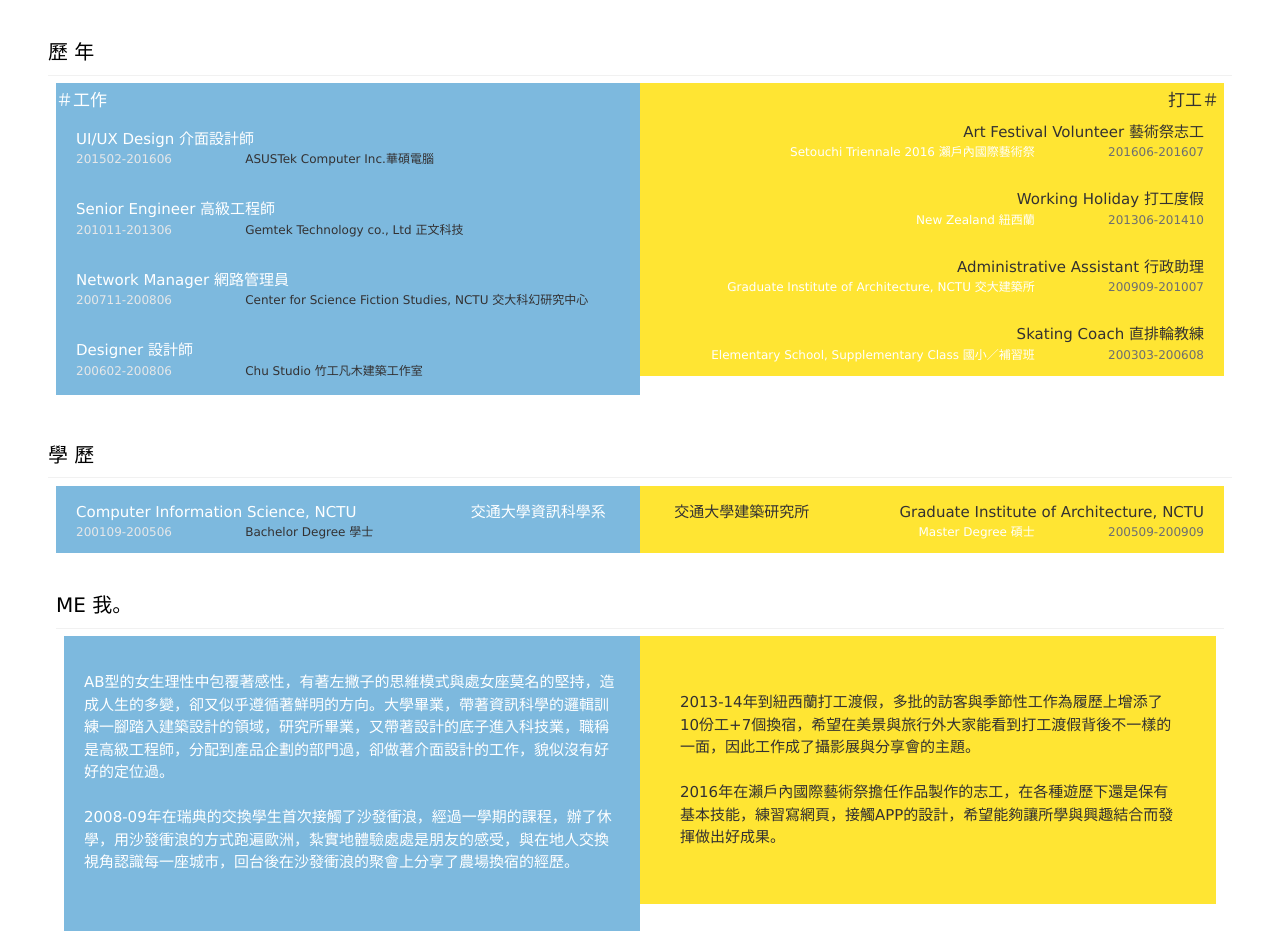
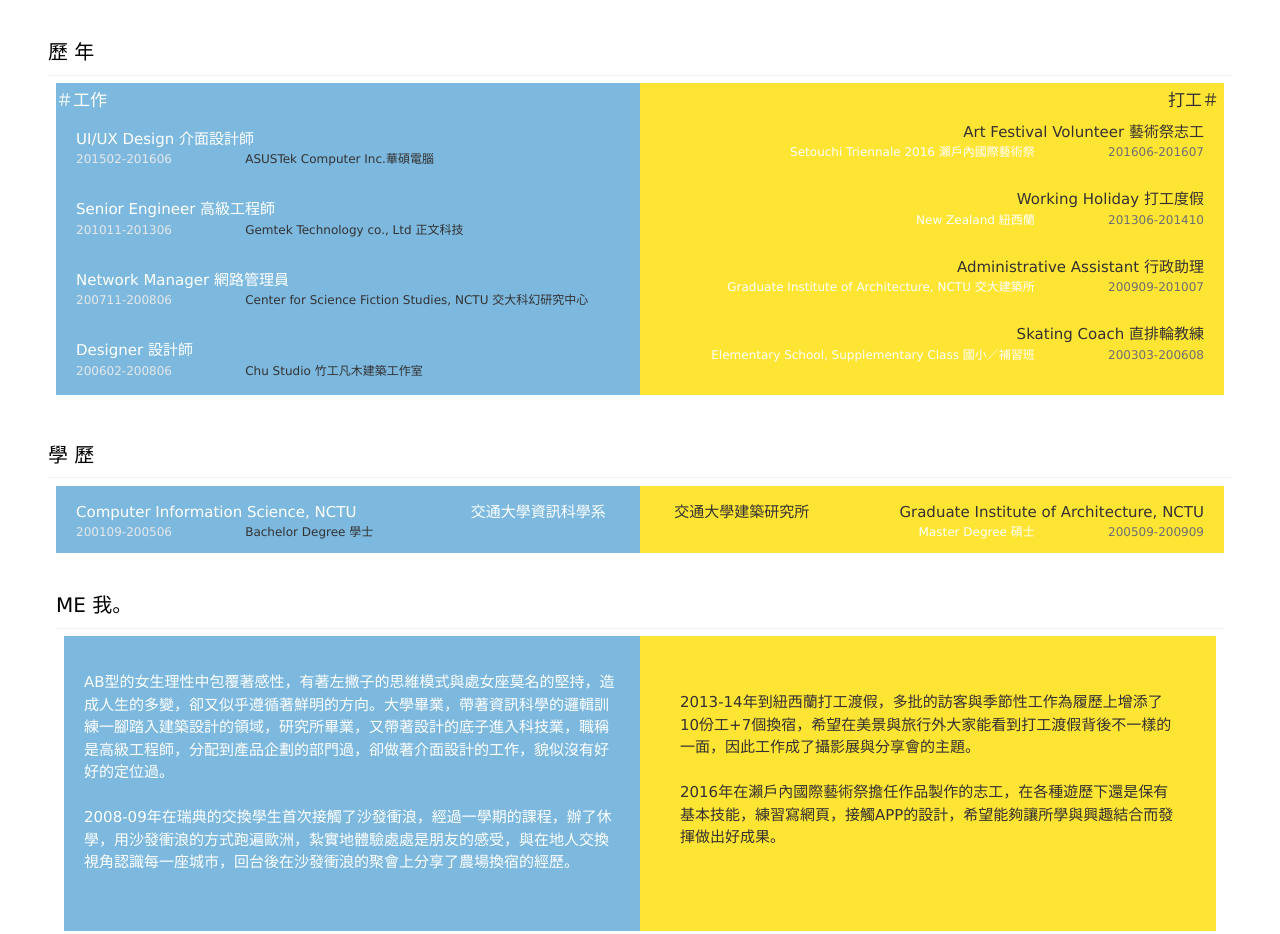
Before and after one commit to giagiar/JArmie, a plain HTML site: page experience.html in a window 1280 px wide. Drawn offline with Linux system fonts and the light colour scheme.

Commit message:
Add files via upload

```diff
--- a/experience.html
+++ b/experience.html
@@ -9,7 +9,7 @@
 <body onload="Load('exp');">
 <div  class="divTopMargin">
   <h4>歷 年</h4><hr>
-  <div class="divSideMargin "  style="height:100%;">
+  <div class="divSideMargin halfBG"  style="height:100%;">
       <div class="col l2 m2 blue-back" >
           <h5 class="CVtitleBlue">＃工作 </h5>
           <div class="CVBlue">
@@ -80,7 +80,7 @@
 
 <div  class="divTopMargin">
   <h4>學 歷</h4><hr>
-  <div class="divSideMargin"  style="height:100%;">
+  <div class="divSideMargin  halfBG"  style="height:100%;">
 
       <div class="col l2 blue-back CVBlue" >
            <p class="CVtitleBlue col l23"> Computer Information Science, NCTU</p>
@@ -103,7 +103,7 @@
 
 <div  class="divTopMargin">
   <h4>ME 我。</h4><hr>
-  <div class="divSideMargin"  style="height:100%;">
+  <div class="divSideMargin  halfBG"  style="height:100%;">
       <div class="col l2 blue-back" >
           <p class="textPadding"> AB型的女生理性中包覆著感性，有著左撇子的思維模式與處女座莫名的堅持，造成人生的多變，卻又似乎遵循著鮮明的方向。大學畢業，帶著資訊科學的邏輯訓練一腳踏入建築設計的領域，研究所畢業，又帶著設計的底子進入科技業，職稱是高級工程師，分配到產品企劃的部門過，卻做著介面設計的工作，貌似沒有好好的定位過。<br><br>
 
--- a/giagiarStyle.css
+++ b/giagiarStyle.css
@@ -176,6 +176,44 @@ hr {border: 0;
     border-top: 1px solid #F1F1F1;
 }
 
+.halfBG {
+    background-image: -webkit-gradient(linear,
+    left top,
+    right top,
+    color-stop(0, #7DB9DE),
+    color-stop(49.99999%, #7DB9DE),
+    color-stop(50%, #FFE533),
+    color-stop(100%, #FFE533)
+	);
+  background-image: -webkit-linear-gradient(
+    left,
+    #7DB9DE,
+    #7DB9DE 49.99999%,
+    #FFE533 50%,
+    #FFE533 100%
+	);
+  background-image: -moz-linear-gradient(
+    left,
+    #7DB9DE,
+    #7DB9DE 49.99999%,
+    #FFE533 50%,
+    #FFE533 100%
+	);
+  background-image: -ms-linear-gradient(
+    left,
+    #7DB9DE,
+    #7DB9DE 49.99999%,
+    #FFE533 50%,
+    #FFE533 100%
+	);
+  background-image: -o-linear-gradient(
+    left,
+    #7DB9DE,
+    #7DB9DE 49.99999%,
+    #FFE533 50%,
+    #FFE533 100%
+	);
+}
 .CVtitleBlue {
     color:#FFF;
     margin-bottom: -12px;
```
Also changed, not shown: index.html (+1 -1 lines).
